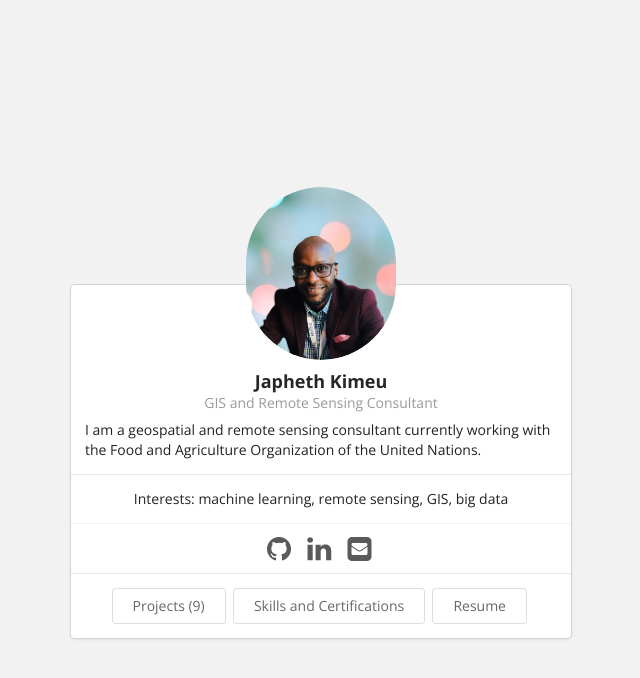
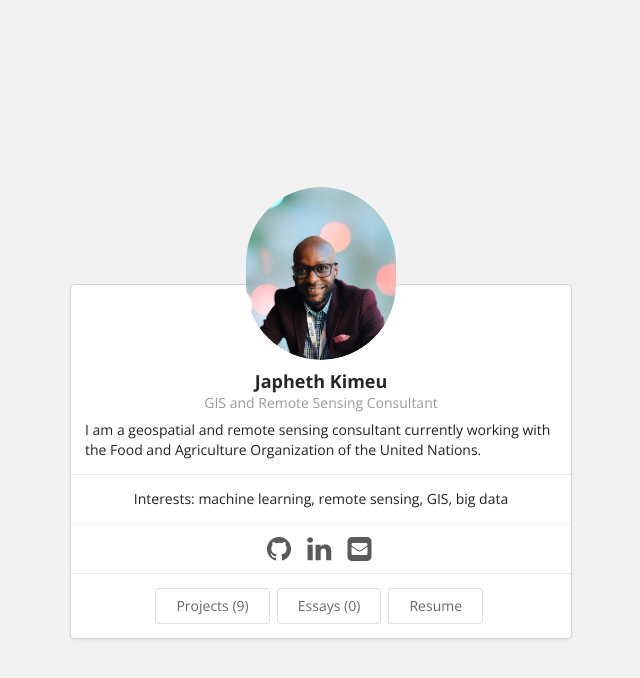
Before and after one commit to japhethkimeu/japhethkimeu.github.io, a Jekyll site: the page built from index.html, in a window 1280 px wide. Shown: the top 678 px of the page, without its empty margins (319-959 px from the left). Built offline with Jekyll 4.4.1, drawn with Linux system fonts in a browser that asks for light colours.

Commit message:
Update theme-home-builtin-1.html

```diff
--- a/_includes/theme-home-builtin-1.html
+++ b/_includes/theme-home-builtin-1.html
@@ -42,7 +42,7 @@
           <button class="ui basic button">Projects ({{ num_projects }})</button>
         </a>
         <a href="{{ site.baseurl}}/skills/">
-          <button class="ui basic button">Skills and Certifications</button>
+          <button class="ui basic button">Essays ({{ num_essays }})</button>
         </a>
         <a href="{{ site.baseurl}}/bio/">
           <button class="ui basic button">{{ site.bio-page-label }}</button>
```
